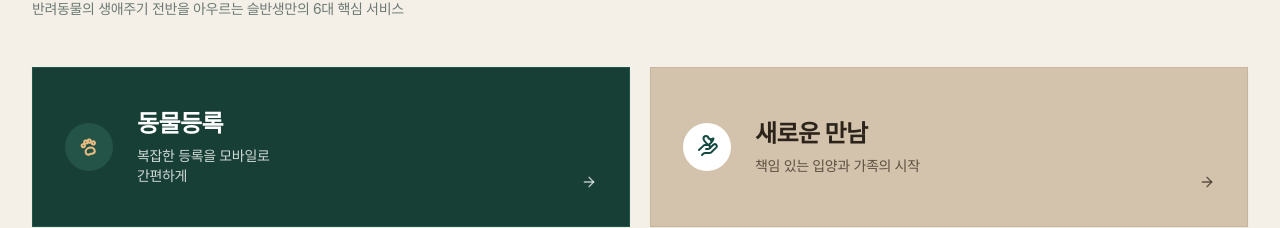
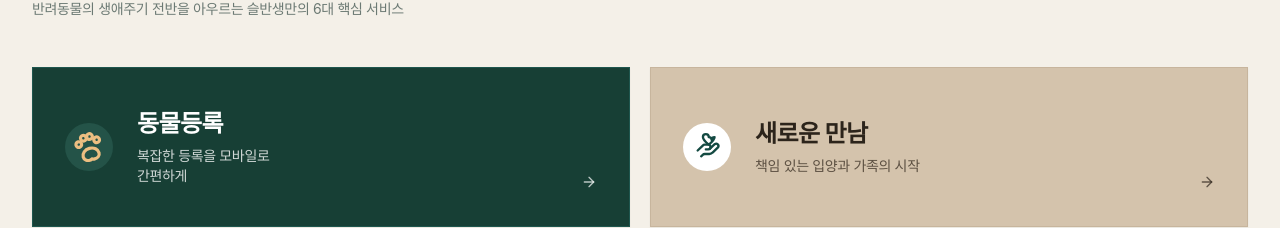
Before and after one commit to jihoon3813-commits/seulban, a React (Vite) app: page / in a window 1280 px wide. Shown: the part 1054-1282 px from the top of the page. Built offline with nearby package versions, Linux system fonts and the light colour scheme; a web font is replaced by a local one.

Commit message:
style: enlarge paw outline icon inside animal registration card

```diff
--- a/src/components/Icons.jsx
+++ b/src/components/Icons.jsx
@@ -10,13 +10,13 @@ export const PawIcon = ({ className = "w-5 h-5", ...props }) => (
   </svg>
 );
 
-export const PawOutlineIcon = ({ className = "w-5 h-5", ...props }) => (
+export const PawOutlineIcon = ({ className = "w-7 h-7", ...props }) => (
   <svg
     className={className}
-    viewBox="0 0 24 24"
+    viewBox="3 3 18 18"
     fill="none"
     stroke="currentColor"
-    strokeWidth="2"
+    strokeWidth="1.8"
     strokeLinecap="round"
     strokeLinejoin="round"
     {...props}
--- a/src/pages/Home.jsx
+++ b/src/pages/Home.jsx
@@ -199,7 +199,7 @@ export default function Home({
           >
             <div className="flex items-center gap-5 sm:gap-6">
               <div className="w-12 h-12 rounded-full bg-[#245348] flex items-center justify-center flex-shrink-0 text-[#ECBE81] transition-transform group-hover:scale-105">
-                <PawOutlineIcon className="w-6 h-6" />
+                <PawOutlineIcon className="w-7 h-7 sm:w-8 sm:h-8" />
               </div>
               <div>
                 <h3 className="text-xl sm:text-2xl font-bold tracking-tight text-white">
@@ -220,7 +220,7 @@ export default function Home({
           >
             <div className="flex items-center gap-5 sm:gap-6">
               <div className="w-12 h-12 rounded-full bg-white flex items-center justify-center flex-shrink-0 text-[#144A42] shadow-xs transition-transform group-hover:scale-105">
-                <HandHeartIcon className="w-6 h-6" />
+                <HandHeartIcon className="w-6 h-6 sm:w-7 sm:h-7" />
               </div>
               <div>
                 <h3 className="text-xl sm:text-2xl font-bold tracking-tight text-[#2C241B]">
```
